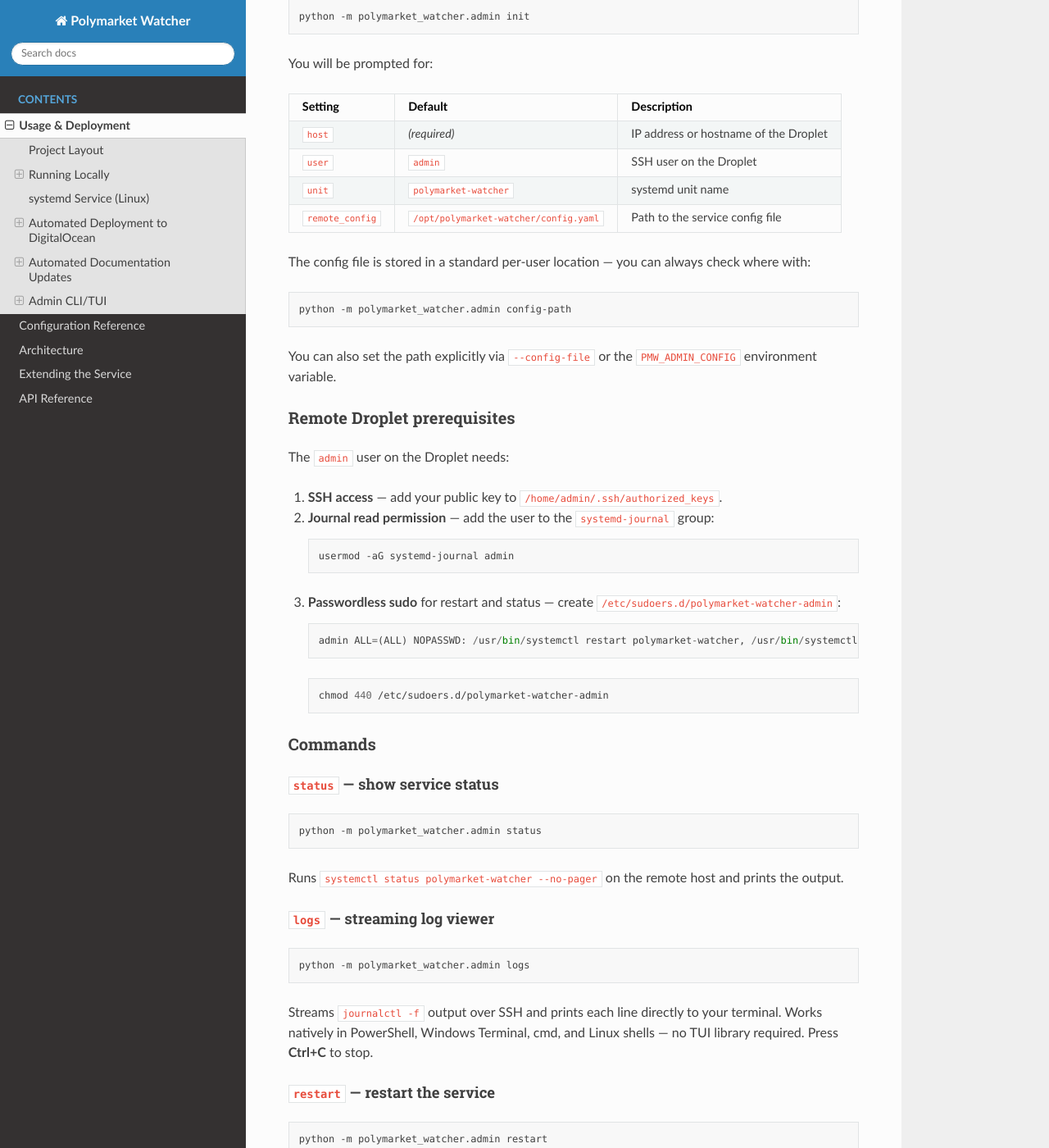
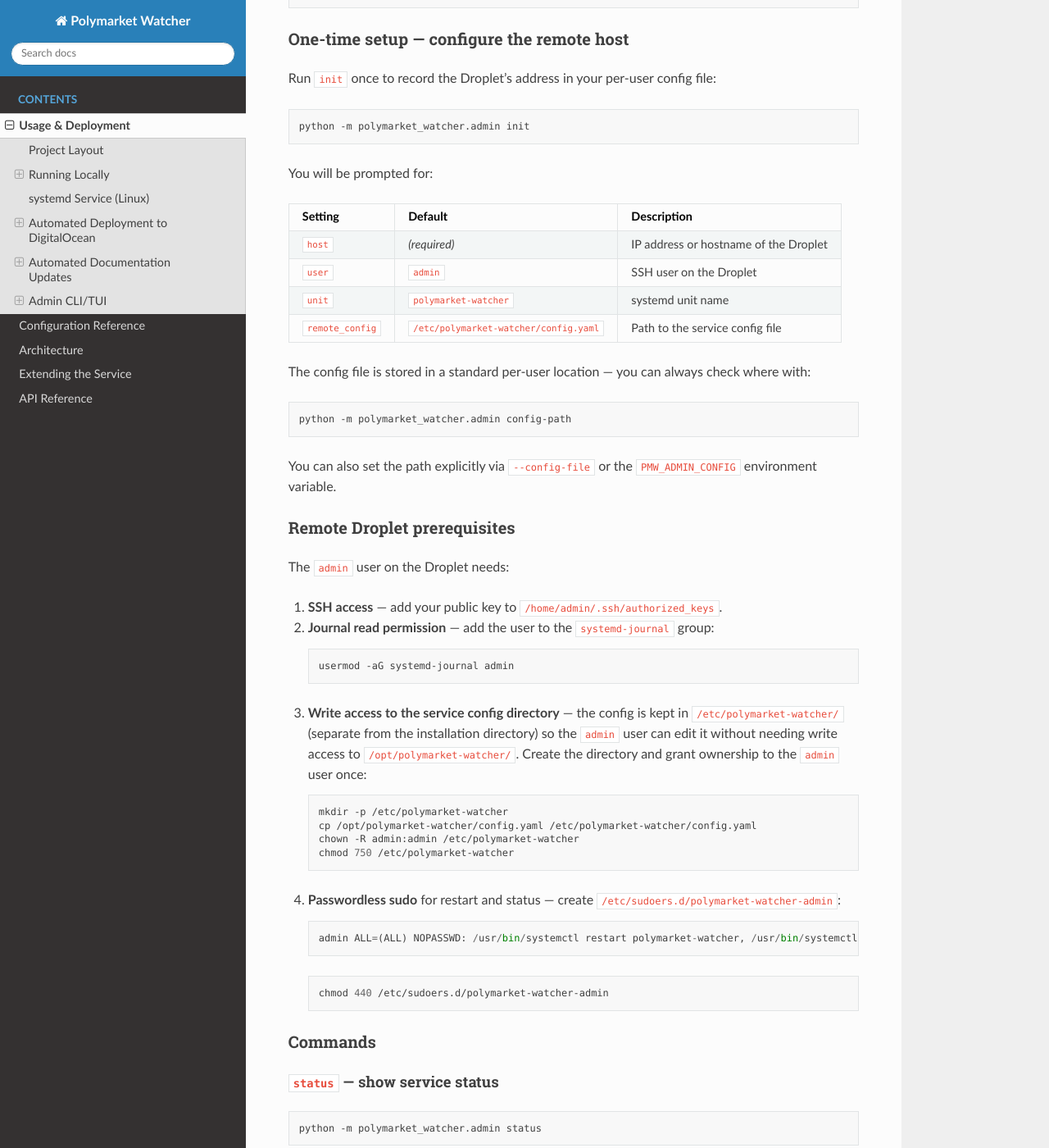
Before and after one commit to Billthekidz/symmetrical-carnival, a Sphinx documentation site: the page built from docs/usage.md, in a window 1280 px wide and 1400 px high, scrolled down 4729 px. Shown: the whole window at 82% size. Built offline with Sphinx 7.4.7 and the Read the Docs theme 3.1.0, drawn with Linux system fonts in a browser that asks for light colours; some of the changed text lies outside the part shown.

Commit message:
Move service config to /etc/polymarket-watcher/config.yaml
The admin SSH user does not have write access to /opt/polymarket-watcher/
(owned by the deploy user), so uploading via 'config edit' fails with
permission denied.

Move the active service config to /etc/polymarket-watcher/config.yaml —
the conventional location for system-service configuration separate from
the installation directory. The admin user is granted ownership of
/etc/polymarket-watcher/ so they can upload edits directly via scp
without needing write access to the install path.

Changes:
- admin_config.py: change remote_config default + docstring example
- polymarket-watcher.service: point ExecStart at the new config path
- cli.py: update config-edit docstring
- docs/usage.md: add /etc/polymarket-watcher/ setup steps, admin
  write-access instructions, update table default and config-edit docs
- tests/test_admin.py: update expected default path

Agent-Logs-Url: https://github.com/Billthekidz/symmetrical-carnival/sessions/f8880d72-1c19-4012-8463-b5e0a6027bc8

Co-authored-by: Billthekidz <44858148+Billthekidz@users.noreply.github.com>

````diff
--- a/docs/usage.md
+++ b/docs/usage.md
@@ -69,14 +69,18 @@ sudo cp -r . /opt/polymarket-watcher/
 sudo python -m venv /opt/polymarket-watcher/.venv
 sudo /opt/polymarket-watcher/.venv/bin/pip install -r /opt/polymarket-watcher/requirements.txt
 
-# 3. Install the unit file
+# 3. Place the config in /etc (separate from the install path)
+sudo mkdir -p /etc/polymarket-watcher
+sudo cp config.yaml /etc/polymarket-watcher/config.yaml
+
+# 4. Install the unit file
 sudo cp polymarket-watcher.service /etc/systemd/system/
 sudo systemctl daemon-reload
 
-# 4. Enable and start
+# 5. Enable and start
 sudo systemctl enable --now polymarket-watcher
 
-# 5. Follow logs
+# 6. Follow logs
 journalctl -u polymarket-watcher -f
 ```
 
@@ -124,8 +128,12 @@ chown -R <deploy_user>:<deploy_user> /opt/polymarket-watcher
 python3.12 -m venv /opt/polymarket-watcher/.venv
 /opt/polymarket-watcher/.venv/bin/pip install -r /opt/polymarket-watcher/requirements.txt
 
-# 5. Edit config.yaml with your market slug and settings
-# Edit /opt/polymarket-watcher/config.yaml
+# 5. Create the config directory (separate from the install path so that
+#    the admin SSH user can edit it without write access to /opt/polymarket-watcher)
+mkdir -p /etc/polymarket-watcher
+cp /opt/polymarket-watcher/config.yaml /etc/polymarket-watcher/config.yaml
+chown -R admin:admin /etc/polymarket-watcher
+chmod 750 /etc/polymarket-watcher
 
 # 6. Install the systemd unit file
 cp /opt/polymarket-watcher/polymarket-watcher.service /etc/systemd/system/
@@ -242,7 +250,7 @@ You will be prompted for:
 | `host` | *(required)* | IP address or hostname of the Droplet |
 | `user` | `admin` | SSH user on the Droplet |
 | `unit` | `polymarket-watcher` | systemd unit name |
-| `remote_config` | `/opt/polymarket-watcher/config.yaml` | Path to the service config file |
+| `remote_config` | `/etc/polymarket-watcher/config.yaml` | Path to the service config file |
 
 The config file is stored in a standard per-user location — you can always
 check where with:
@@ -266,7 +274,19 @@ The `admin` user on the Droplet needs:
    usermod -aG systemd-journal admin
    ```
 
-3. **Passwordless sudo** for restart and status — create
+3. **Write access to the service config directory** — the config is kept in
+   `/etc/polymarket-watcher/` (separate from the installation directory) so the
+   `admin` user can edit it without needing write access to `/opt/polymarket-watcher/`.
+   Create the directory and grant ownership to the `admin` user once:
+
+   ```bash
+   mkdir -p /etc/polymarket-watcher
+   cp /opt/polymarket-watcher/config.yaml /etc/polymarket-watcher/config.yaml
+   chown -R admin:admin /etc/polymarket-watcher
+   chmod 750 /etc/polymarket-watcher
+   ```
+
+4. **Passwordless sudo** for restart and status — create
    `/etc/sudoers.d/polymarket-watcher-admin`:
 
    ```
@@ -313,7 +333,7 @@ on the remote host.
 python -m polymarket_watcher.admin config edit
 ```
 
-1. Downloads `/opt/polymarket-watcher/config.yaml` from the Droplet.
+1. Downloads `/etc/polymarket-watcher/config.yaml` from the Droplet.
 2. Opens it in your local editor:
    - Uses `$EDITOR` if set.
    - Falls back to **VS Code** (`code --wait`) if found on PATH.
````
Also changed, not shown: 4 other files.
